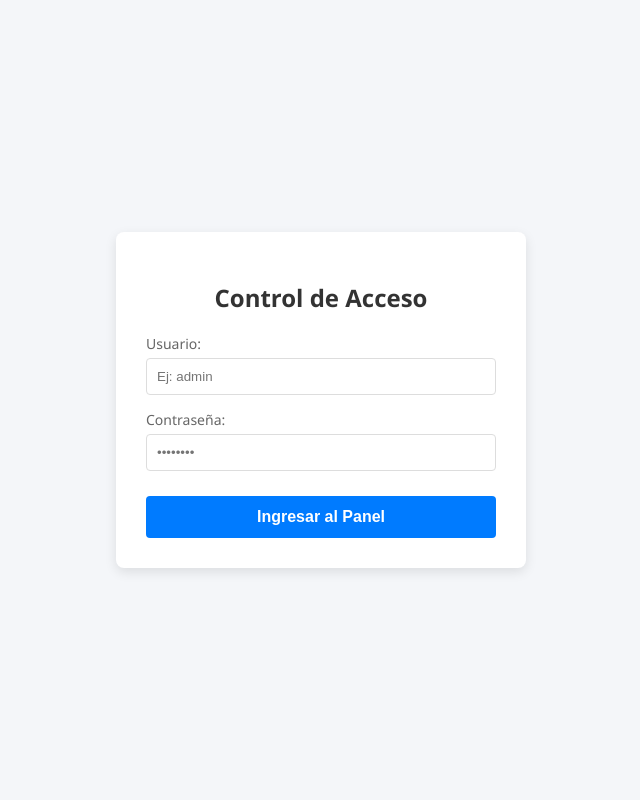
After one commit to romaperez0211-prog/guarderia-web, a Flask app: template templates/login.html in a window 1280 px wide. The commit adds this page. Shown: the whole page, without its empty margins (319-959 px from the left). Run offline with Flask 3, Linux system fonts and the light colour scheme; the template is opened without the code that fills it, so the values that code supplies are empty.

Commit message:
Add files via upload

```diff
--- a/templates/admin.html
+++ b/templates/admin.html
@@ -72,6 +72,9 @@
 
 <div class="container">
     <h1>Listado de Niños Registrados</h1>
+    <p style="text-align: right;">
+    <a href="/logout" style="background-color: #dc3545; color: white; padding: 8px 15px; text-decoration: none; border-radius: 4px; font-weight: bold;">Cerrar Sesión 🔓</a>
+    </p>
     <p class="subtitle">Panel exclusivo para el dueño de la guardería</p>
 
     <div class="table-responsive">
--- /dev/null
+++ b/templates/login.html
@@ -0,0 +1,78 @@
+<!DOCTYPE html>
+<html lang="es">
+<head>
+    <meta charset="UTF-8">
+    <meta name="viewport" content="width=device-width, initial-scale=1.0">
+    <title>Iniciar Sesión - Administración</title>
+    <style>
+        body {
+            font-family: 'Segoe UI', Tahoma, Geneva, Verdana, sans-serif;
+            background-color: #f4f6f9;
+            display: flex;
+            justify-content: center;
+            align-items: center;
+            height: 100vh;
+            margin: 0;
+        }
+        .login-container {
+            background-color: white;
+            padding: 30px;
+            border-radius: 8px;
+            box-shadow: 0 4px 12px rgba(0,0,0,0.1);
+            width: 100%;
+            max-width: 350px;
+            text-align: center;
+        }
+        h2 { color: #333; margin-bottom: 20px; }
+        .form-group {
+            margin-bottom: 15px;
+            text-align: left;
+        }
+        label { display: block; margin-bottom: 5px; color: #666; font-size: 14px; }
+        input {
+            width: 100%;
+            padding: 10px;
+            border: 1px solid #ddd;
+            border-radius: 4px;
+            box-sizing: border-box;
+        }
+        .btn-login {
+            background-color: #007bff;
+            color: white;
+            border: none;
+            padding: 12px;
+            width: 100%;
+            border-radius: 4px;
+            cursor: pointer;
+            font-size: 16px;
+            font-weight: bold;
+            margin-top: 10px;
+        }
+        .btn-login:hover { background-color: #0056b3; }
+        .error-msg { color: red; font-size: 14px; margin-top: 15px; }
+    </style>
+</head>
+<body>
+
+<div class="login-container">
+    <h2>Control de Acceso</h2>
+    <form action="/login" method="POST">
+        <div class="form-group">
+            <label for="usuario">Usuario:</label>
+            <input type="text" id="usuario" name="username" required placeholder="Ej: admin">
+        </div>
+        <div class="form-group">
+            <label for="password">Contraseña:</label>
+            <input type="password" id="password" name="password" required placeholder="••••••••">
+        </div>
+        <button type="submit" class="btn-login">Ingresar al Panel</button>
+    </form>
+
+    <!-- Si las credenciales fallan, Flask nos mandará un mensaje de error aquí -->
+    {% if error %}
+        <p class="error-msg">{{ error }}</p>
+    {% endif %}
+</div>
+
+</body>
+</html>
```
